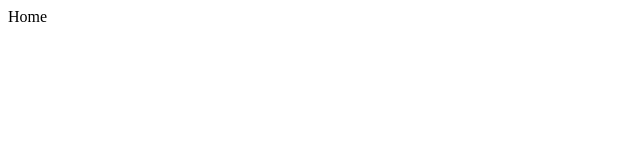
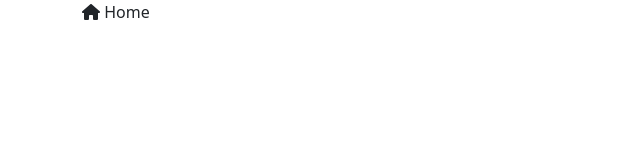
Before and after one commit to SlobodanSkaric/appgui, a React (Create React App) app: page / in a window 1280 px wide. Shown: the top 160 px of the page, without its empty margins (0-640 px from the left). Built offline with nearby package versions, Linux system fonts and the light colour scheme.

Commit message:
Import bootstrap jquery and fontawesome

```diff
--- a/src/commponents/App/App.tsx
+++ b/src/commponents/App/App.tsx
@@ -1,11 +1,14 @@
 import React from 'react';
 import './App.css';
+import { Container } from "react-bootstrap";
+import { faHome } from "@fortawesome/free-solid-svg-icons";
+import {FontAwesomeIcon } from "@fortawesome/react-fontawesome";
 
 function App() {
   return (
-    <div className="App">
-       Home
-    </div>
+    <Container>
+      <FontAwesomeIcon icon={faHome} /> Home
+    </Container>
   );
 }
 
```
Also changed, not shown: package.json (+8 -0 lines), src/index.tsx (+7 -0 lines), 1 other file (tests, documents, lock files or other folders).
